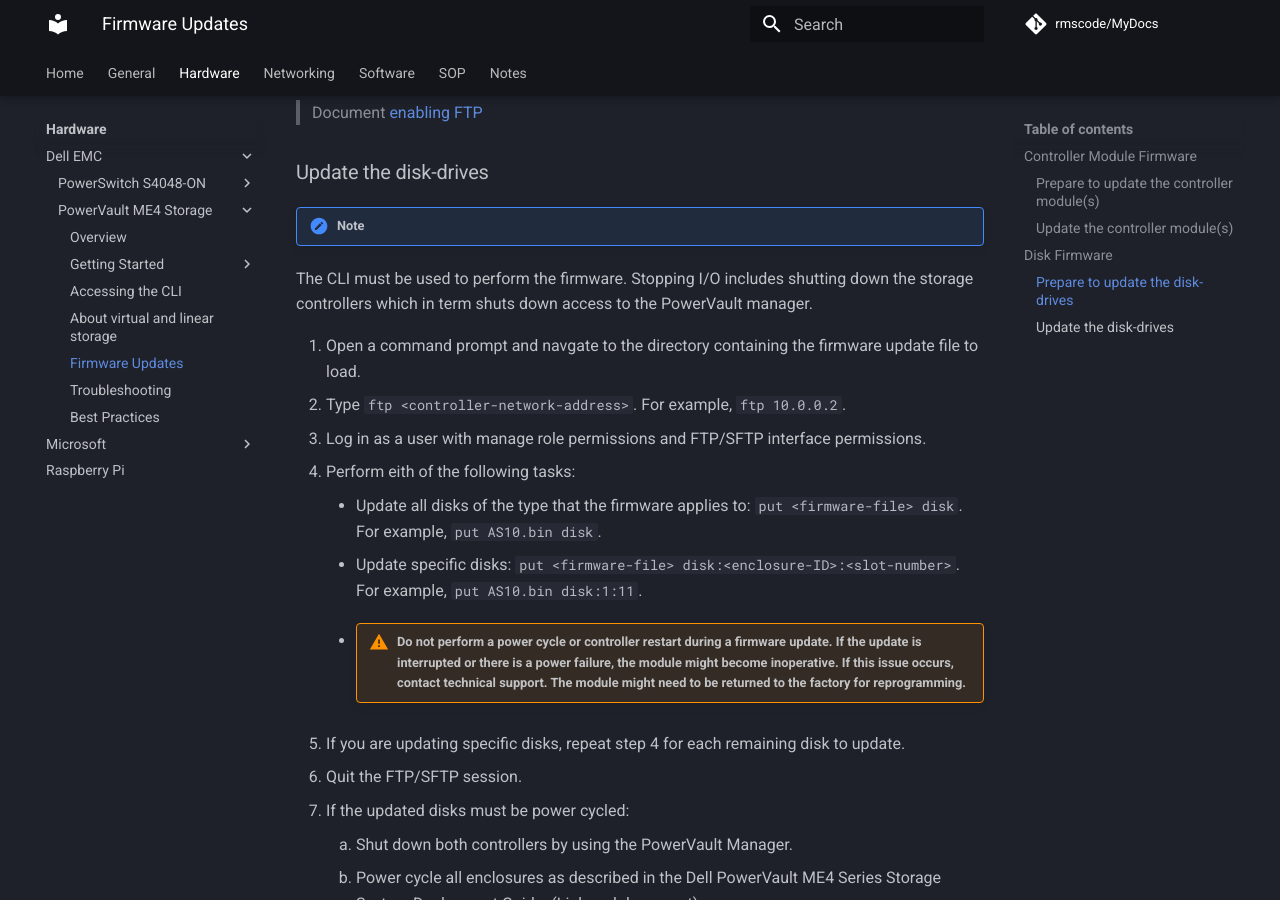
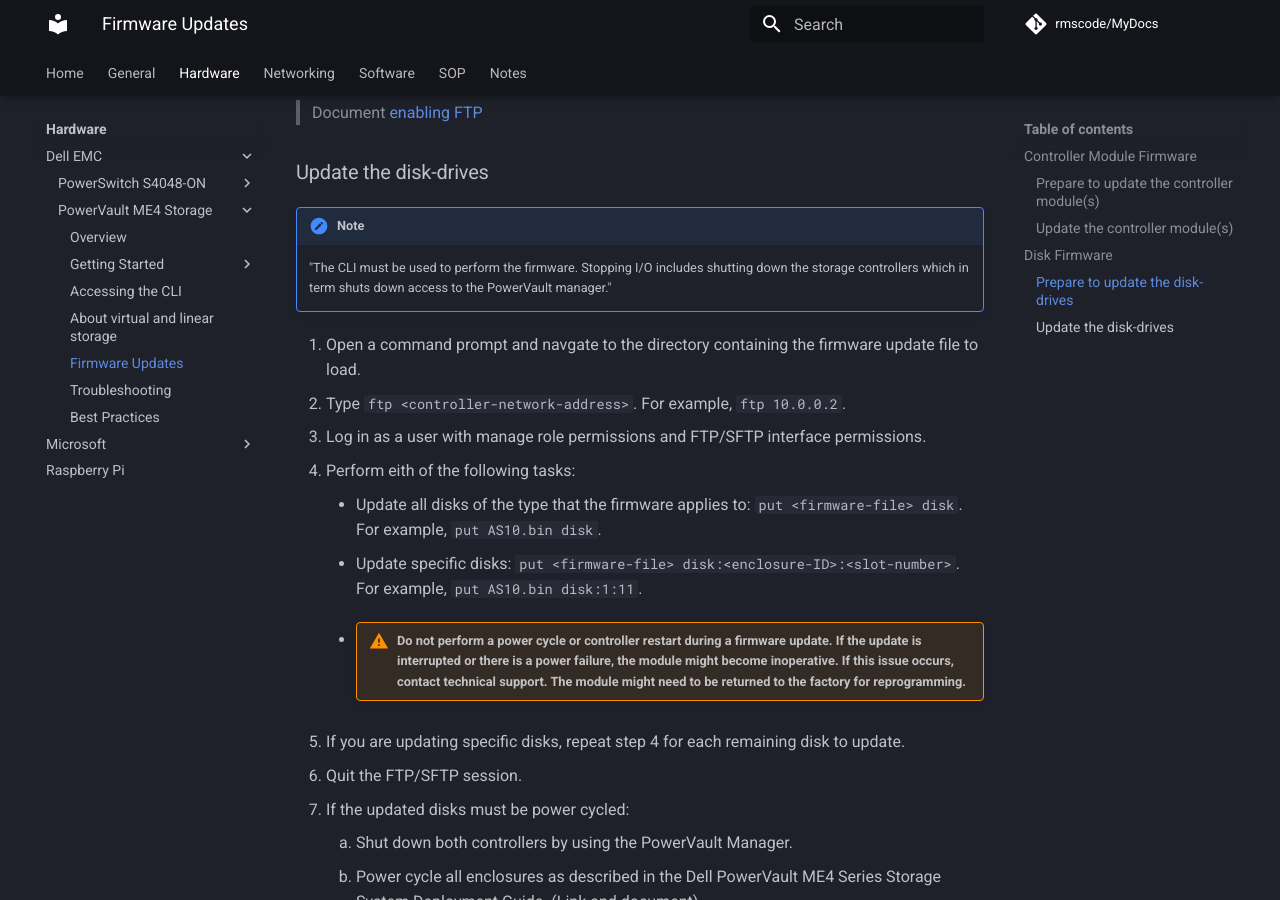
Before and after one commit to rmscode/binary-garden, an MkDocs documentation site: the page built from docs/hardware/dell-emc/powervault-me4/me4-firmware-updates.md, in a window 1280 px wide and 900 px high, scrolled down 2226 px. Built offline with MkDocs 1.6.1 and Material for MkDocs 9.7.7, drawn with Linux system fonts in a browser that asks for light colours; comment, search, counter and statistics services are not loaded.

```diff
--- a/docs/hardware/dell-emc/powervault-me4/me4-firmware-updates.md
+++ b/docs/hardware/dell-emc/powervault-me4/me4-firmware-updates.md
@@ -60,7 +60,7 @@ You can specify to update all disks or only specific disks. If you specify to up
 
 !!! note
 
-The CLI must be used to perform the firmware. Stopping I/O includes shutting down the storage controllers which in term shuts down access to the PowerVault manager.
+      "The CLI must be used to perform the firmware. Stopping I/O includes shutting down the storage controllers which in term shuts down access to the PowerVault manager."
 
 1. Open a command prompt and navgate to the directory containing the firmware update file to load.
 2. Type `ftp <controller-network-address>`. For example, `ftp 10.0.0.2`.
```
